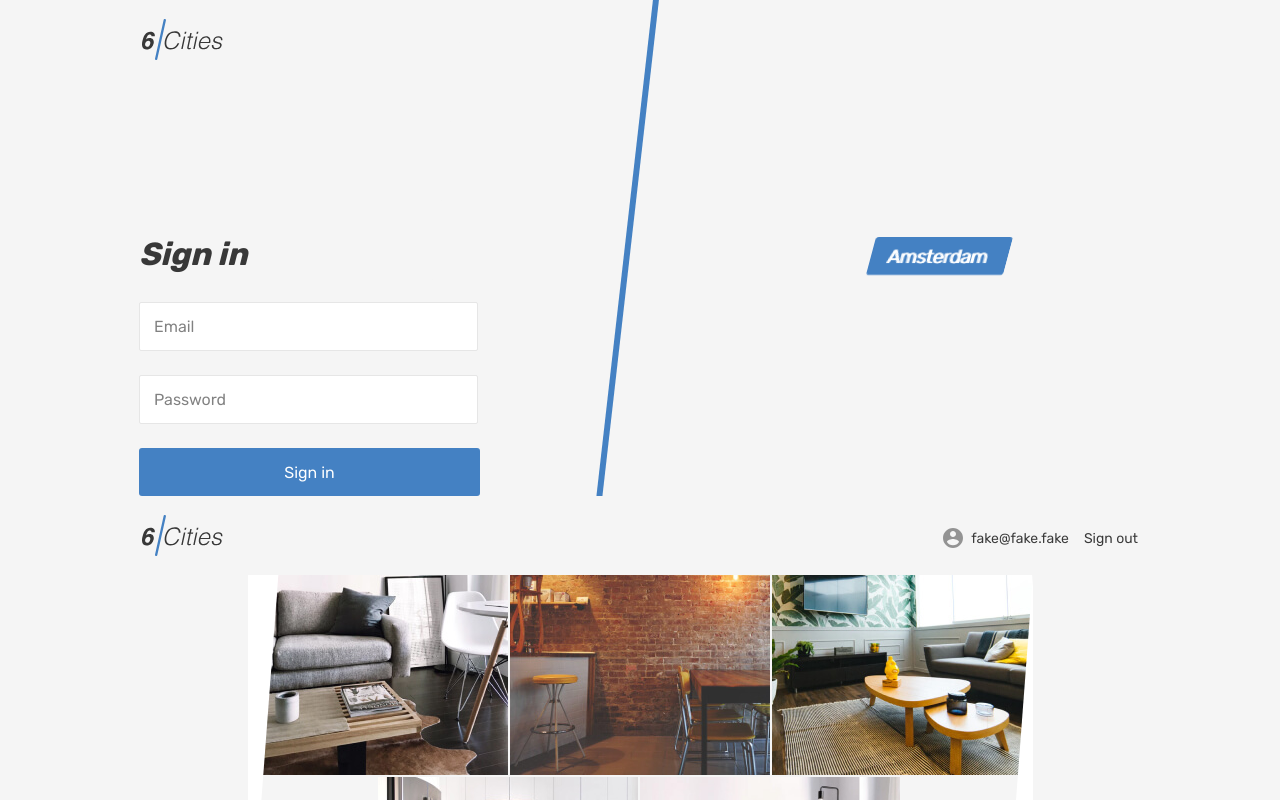
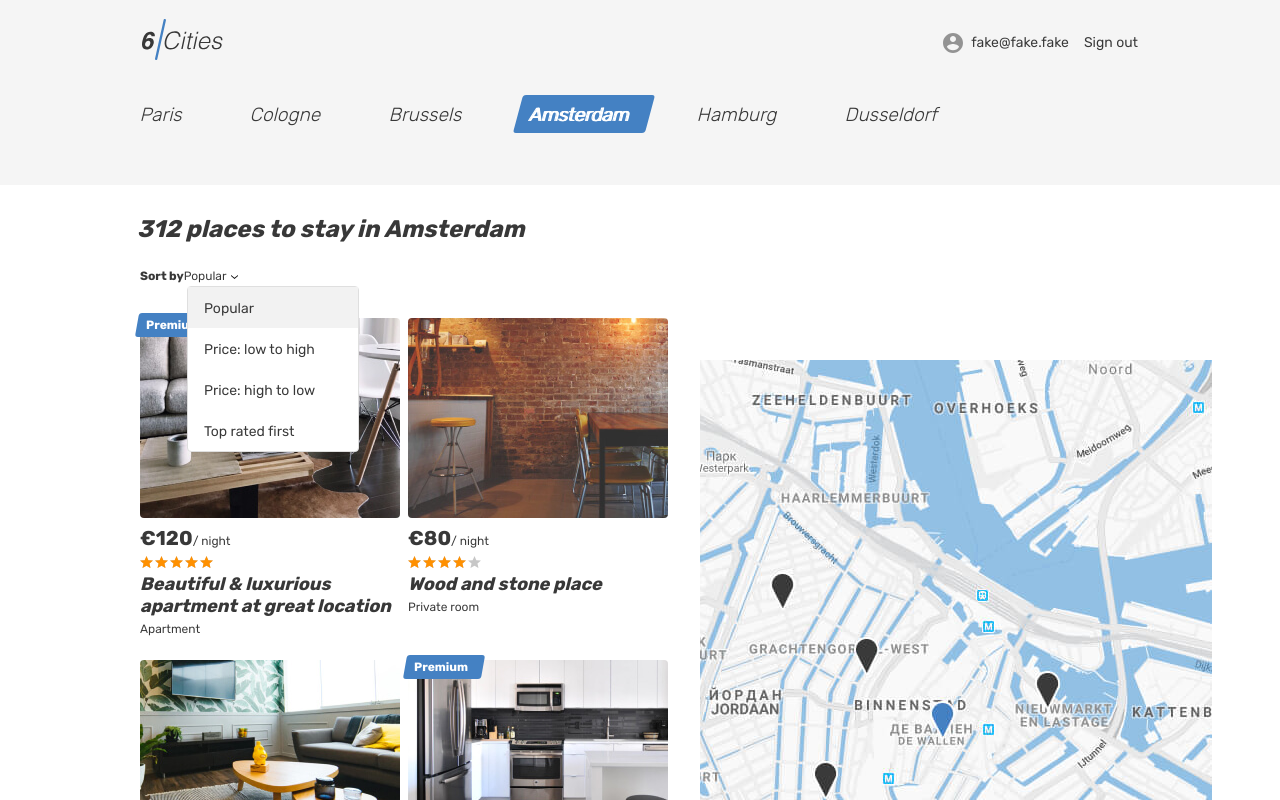
Before and after one commit to htmlacademy-react/794021-six-cities-simple-12, a React (Create React App) app in the folder project/: page / in a window 1280 px wide. Shown: the top 800 px of the page. Built offline with nearby package versions, Linux system fonts and the light colour scheme.

Commit message:
feat: remove displaying Login and Room pages

```diff
--- a/project/src/components/app/app.tsx
+++ b/project/src/components/app/app.tsx
@@ -1,6 +1,4 @@
-import Login from 'src/pages/login/login';
 import Main from 'src/pages/main/main';
-import Room from 'src/pages/room/room';
 import { Cities, City, Offers, UserLogin } from 'src/types/types';
 
 type AppProps = {
@@ -12,18 +10,10 @@ type AppProps = {
 };
 
 function App(props: AppProps): JSX.Element {
-  const { offers: [ offer ] } = props;
-  const { userLogin } = props;
-
-  // FIXME: display all components at once as a proof-of-concept
   return (
-    <>
-      <Login />
-      <Room offer={offer} userLogin={userLogin} />
-      <Main
-        {...props}
-      />
-    </>
+    <Main
+      {...props}
+    />
   );
 }
 
```
